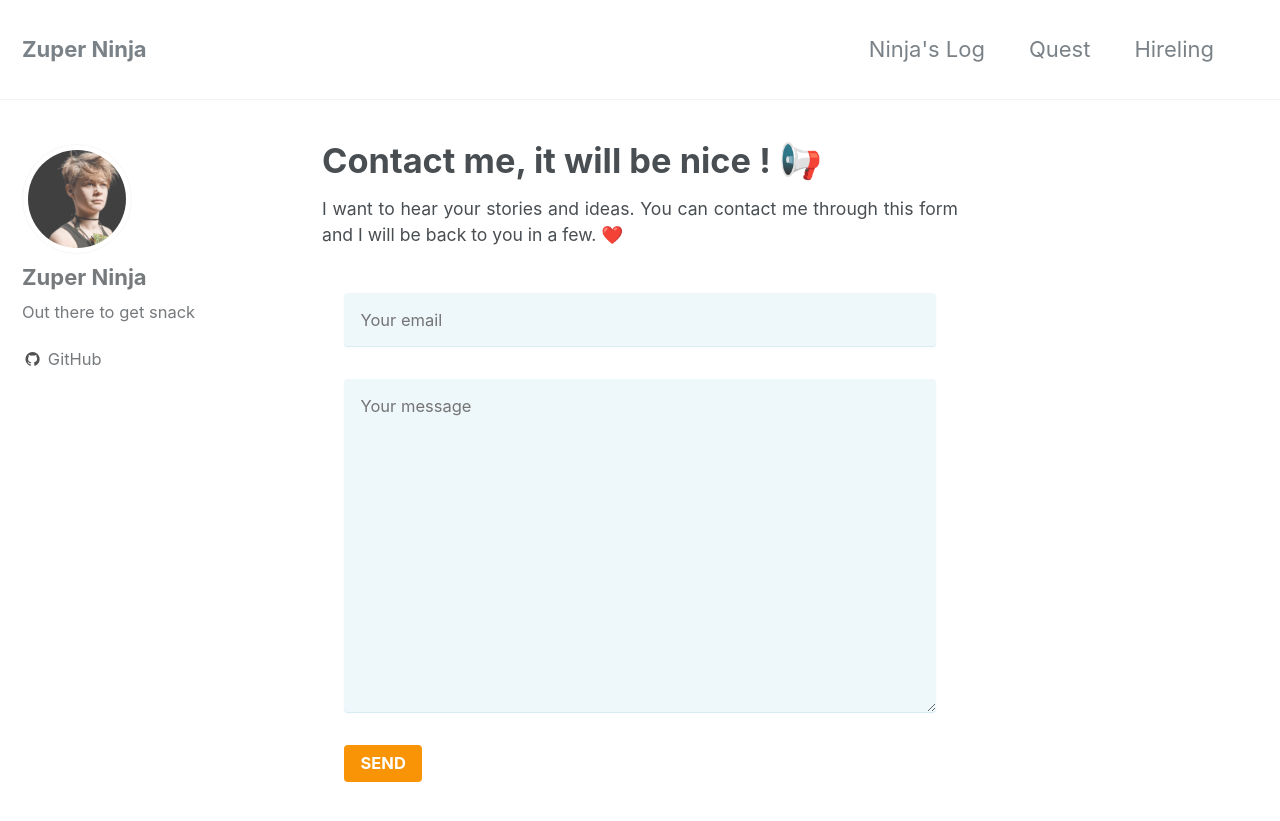
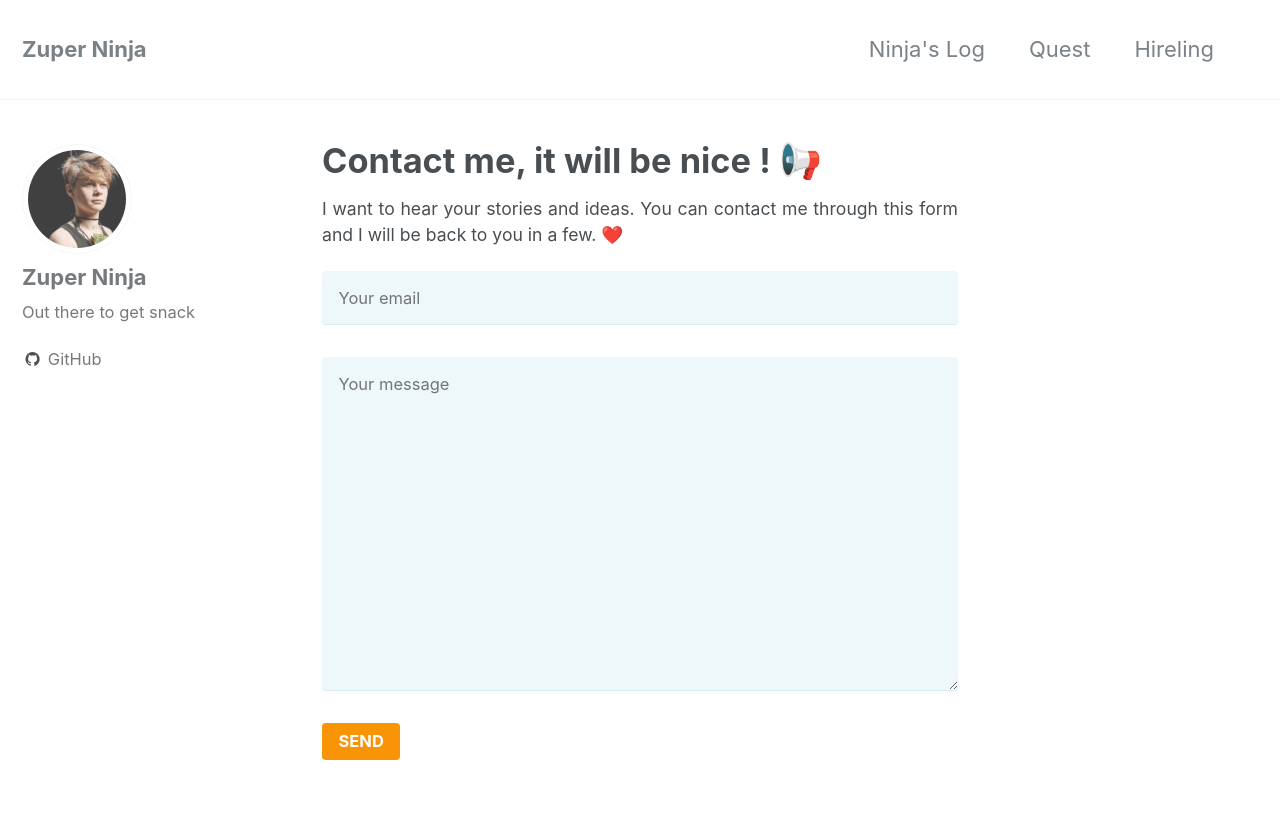
Before and after one commit to zuperninja/zuperninja.github.io, a Jekyll site: the page built from _pages/contact.md, in a window 1280 px wide and 900 px high. Shown: the top 821 px of the window. Built offline with Jekyll 4.4.1, drawn with Linux system fonts in a browser that asks for light colours; emoji names are drawn with the system emoji font.

Commit message:
Update contact.md

```diff
--- a/_pages/contact.md
+++ b/_pages/contact.md
@@ -11,7 +11,7 @@ author_profile: true
 
 I want to hear your stories and ideas. You can contact me through this form and I will be back to you in a few. :heart:
 
-<form method="POST" action="https://formspree.io/annecamille.gilbert@gmail.com" style="background: transparent; border:none;">
+<form method="POST" action="https://formspree.io/annecamille.gilbert@gmail.com" style="background: transparent; border:none; margin:0; padding:0;">
   <input name="_subject" value="Formulaire de contact ZuperNinja" type="hidden">
   <input name="email" placeholder="Your email" class="notice--info" style="margin: 0 0 !important;" type="email">
   <textarea name="message" placeholder="Your message" class="notice--info" rows="15" cols="40"></textarea>
```
